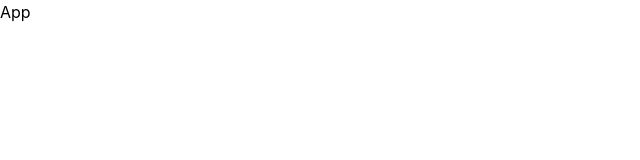
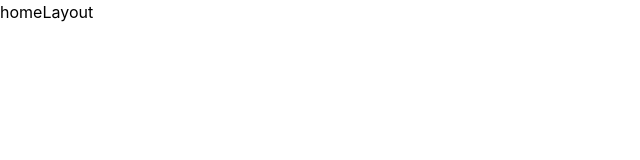
Before and after one commit to ogonekmateusz/makowiec-torty-website, a React (Vite) app: page / in a window 1280 px wide. Shown: the top 160 px of the page, without its empty margins (0-640 px from the left). Built offline with nearby package versions, Linux system fonts and the light colour scheme.

Commit message:
create site routing and home layout

```diff
--- a/package.json
+++ b/package.json
@@ -13,6 +13,7 @@
     "@tailwindcss/vite": "^4.2.4",
     "react": "^19.2.5",
     "react-dom": "^19.2.5",
+    "react-router-dom": "^7.14.2",
     "tailwindcss": "^4.2.4"
   },
   "devDependencies": {
--- a/src/App.tsx
+++ b/src/App.tsx
@@ -1,5 +1,8 @@
+import AppRoutes from "./Routes/Routes"
 export default function App() {
   return (
-    <div>App</div>
+    <div className="App">
+      <AppRoutes />
+    </div>
   )
 }
--- /dev/null
+++ b/src/Routes/Routes.tsx
@@ -0,0 +1,13 @@
+import { Route, Routes, BrowserRouter } from "react-router-dom";
+
+import HomeLayout from "../layouts/HomeLayout";
+
+export default function AppRoutes() {
+  return (
+    <BrowserRouter>
+      <Routes>
+        <Route path="/" element={<HomeLayout />} />
+      </Routes>
+    </BrowserRouter>
+  );
+}
--- /dev/null
+++ b/src/layouts/HomeLayout.tsx
@@ -0,0 +1,3 @@
+export default function HomeLayout() {
+  return <div>homeLayout</div>;
+}
```
Also changed, not shown: 1 other file (tests, documents, lock files or other folders).
